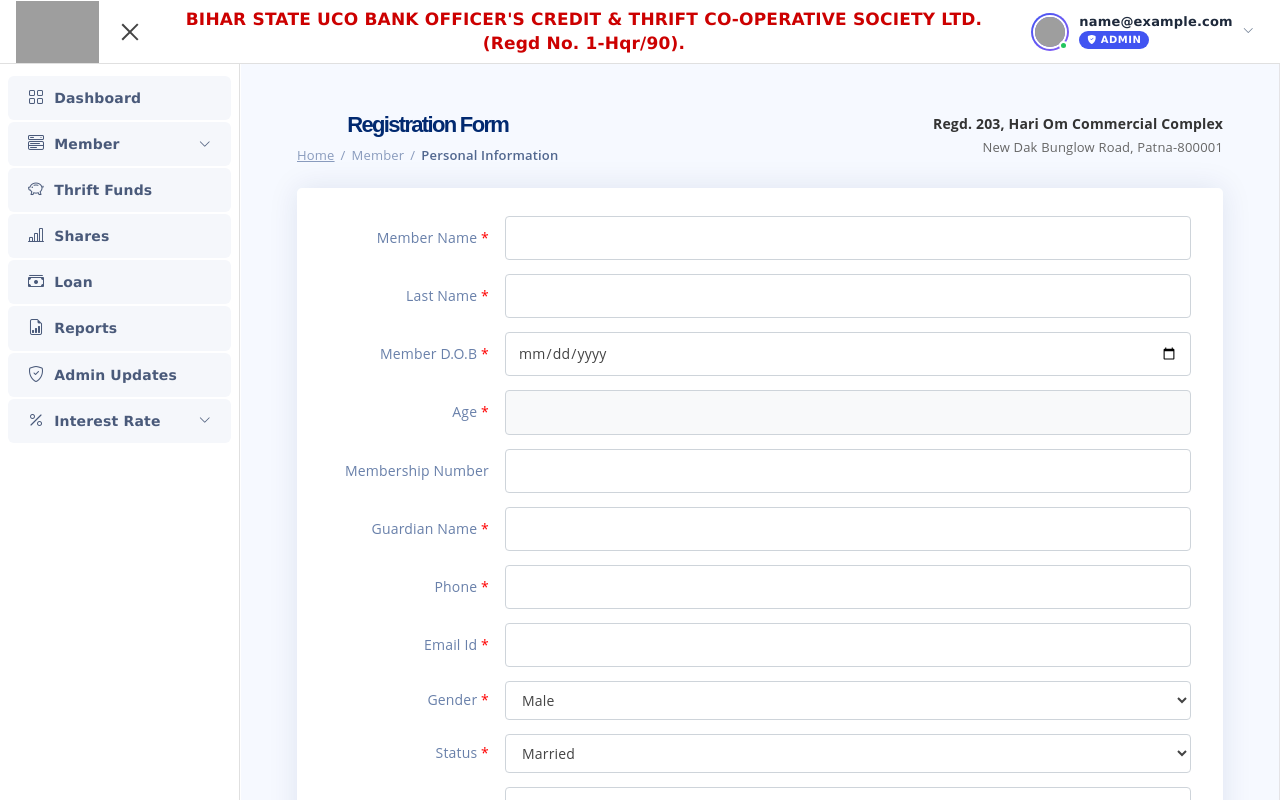
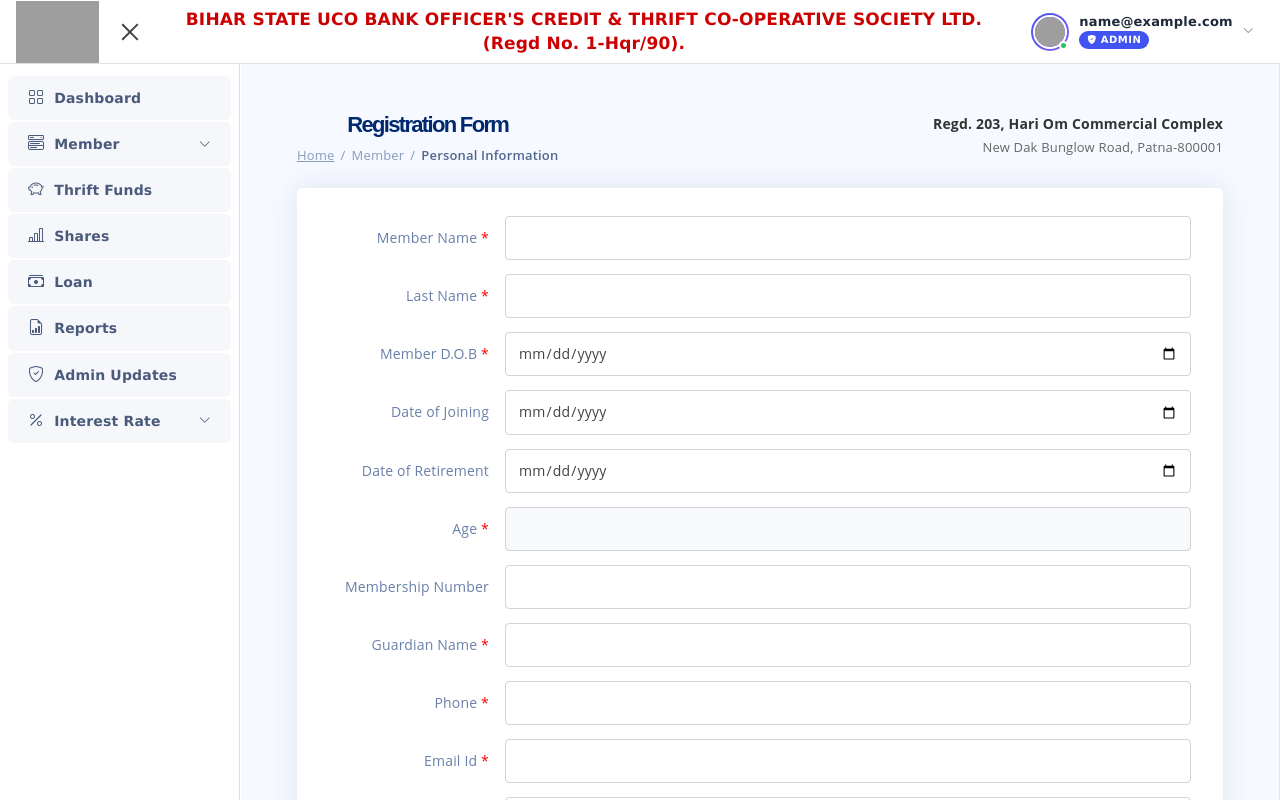
Before and after one commit to Divrik32/UCO-Bank-for-hostinger-VPS, a React (Vite) app in the folder client/: page /admin/pi1 in a window 1280 px wide. Shown: the top 800 px of the page. Built offline with nearby package versions, Linux system fonts and the light colour scheme; sample sign-in values are in the browser's storage; grey boxes are pictures that could not be loaded.

Commit message:
date of joining and retirement added

```diff
--- a/client/src/pages/Edit.jsx
+++ b/client/src/pages/Edit.jsx
@@ -350,6 +350,23 @@
             <Field label="Member Name"       name="firstname"           value={formData.firstname}           onChange={handleChange} required />
             <Field label="Last Name"          name="lastname"            value={formData.lastname}            onChange={handleChange} required />
             <Field label="Member D.O.B"       name="dob"                 value={formData.dob}                 onChange={handleChange} required />
+            <Field
+              label="Date of Joining"
+              name="date_of_joining"
+              value={formData.date_of_joining}
+              onChange={handleChange}
+              type="date"
+              // required
+            />
+
+            <Field
+              label="Date of Retirement"
+              name="date_of_retirement"
+              value={formData.date_of_retirement}
+              onChange={handleChange}
+              type="date"
+              // required
+              />
             <Field label="Age"                name="age"                 value={formData.age}                 onChange={handleChange} required />
             <Field label="Phone"              name="phoneno"             value={formData.phoneno}             onChange={handleChange} required />
             <Field label="Email"              name="email"               value={formData.email}               onChange={handleChange} required />
--- a/client/src/pages/PI1.jsx
+++ b/client/src/pages/PI1.jsx
@@ -56,6 +56,8 @@
     firstname: "",
     lastname: "",
     dob: "",
+    date_of_joining: "",
+    date_of_retirement: "",
     age: "",
     membershipNumber: "",
     gender: "Male",
@@ -95,6 +97,8 @@
   form.firstname &&
   form.lastname &&
   form.dob &&
+  // form.date_of_joining &&
+  // form.date_of_retirement &&
   form.age &&
   form.gender &&
   form.status &&
@@ -221,6 +225,17 @@
             { label: "Member Name",      name: "firstname",          type: "text" },
             { label: "Last Name",        name: "lastname",           type: "text" },
             { label: "Member D.O.B",     name: "dob",                type: "date", onChange: handleDOBChange, },
+              {
+    label: "Date of Joining",
+    name: "date_of_joining",
+    type: "date"
+  },
+
+  {
+    label: "Date of Retirement",
+    name: "date_of_retirement",
+    type: "date"
+  },
             { label: "Age",              name: "age",                type: "number" },
             {label: "Membership Number", name: "membershipNumber",   type: "text"},
             { label: "Guardian Name",    name: "guardian_firstname", type: "text" },
@@ -228,7 +243,14 @@
             { label: "Email Id",         name: "email",              type: "email" },
           ].map(({ label, name, type, onChange }) => (
             <div key={name} style={rowStyle}>
-              <div style={labelStyle}>{label}{name !== "membershipNumber" && (<span style={{ color: "red" }}> *</span>)}</div>
+<div style={labelStyle}>
+  {label}
+  {name !== "membershipNumber" &&
+   name !== "date_of_joining" &&
+   name !== "date_of_retirement" && (
+    <span style={{ color: "red" }}> *</span>
+  )}
+</div>
               <div style={fieldCol}>
                 <input
                   type={type}
```
Also changed, not shown: 1 other file (tests, documents, lock files or other folders).
